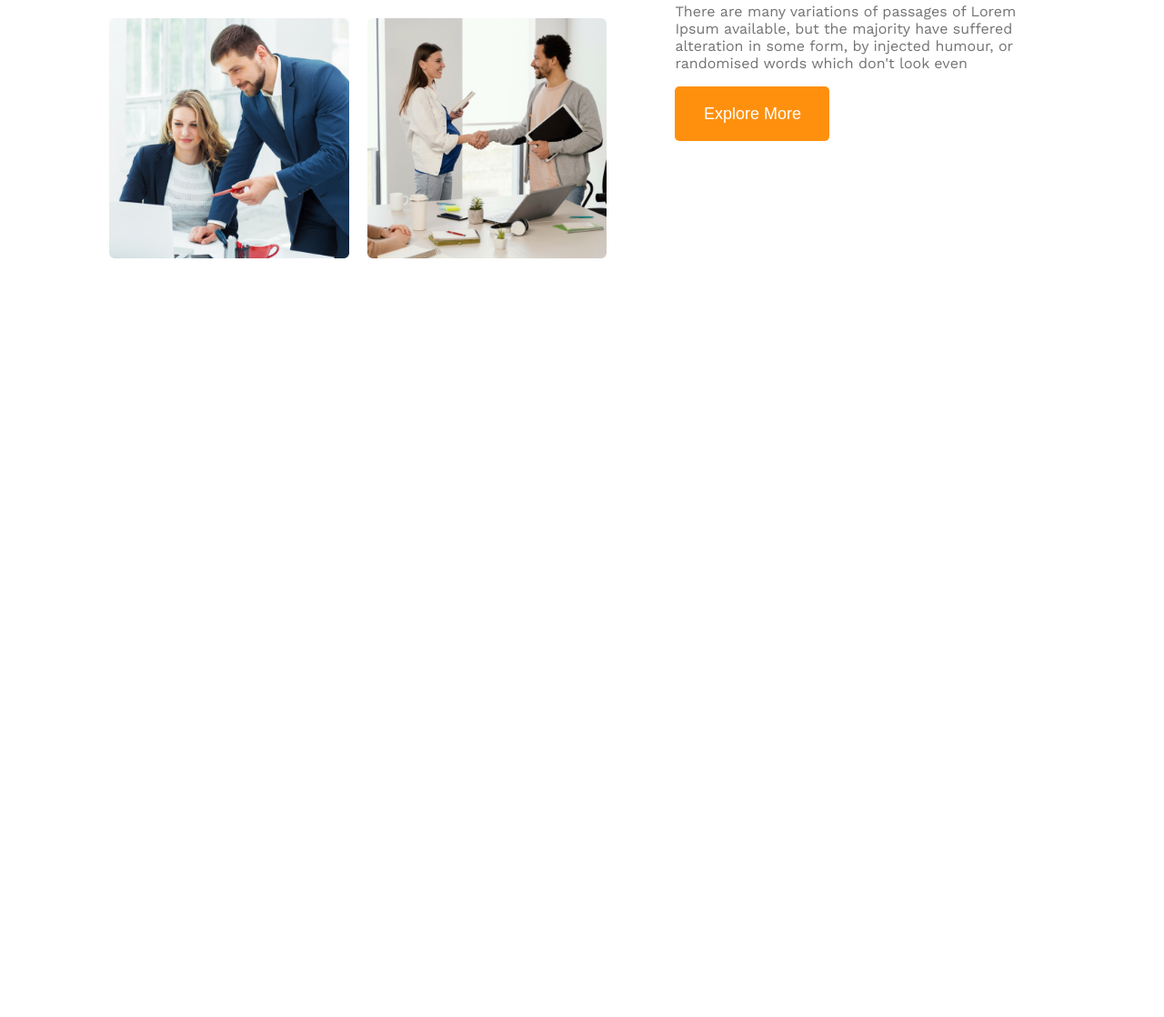
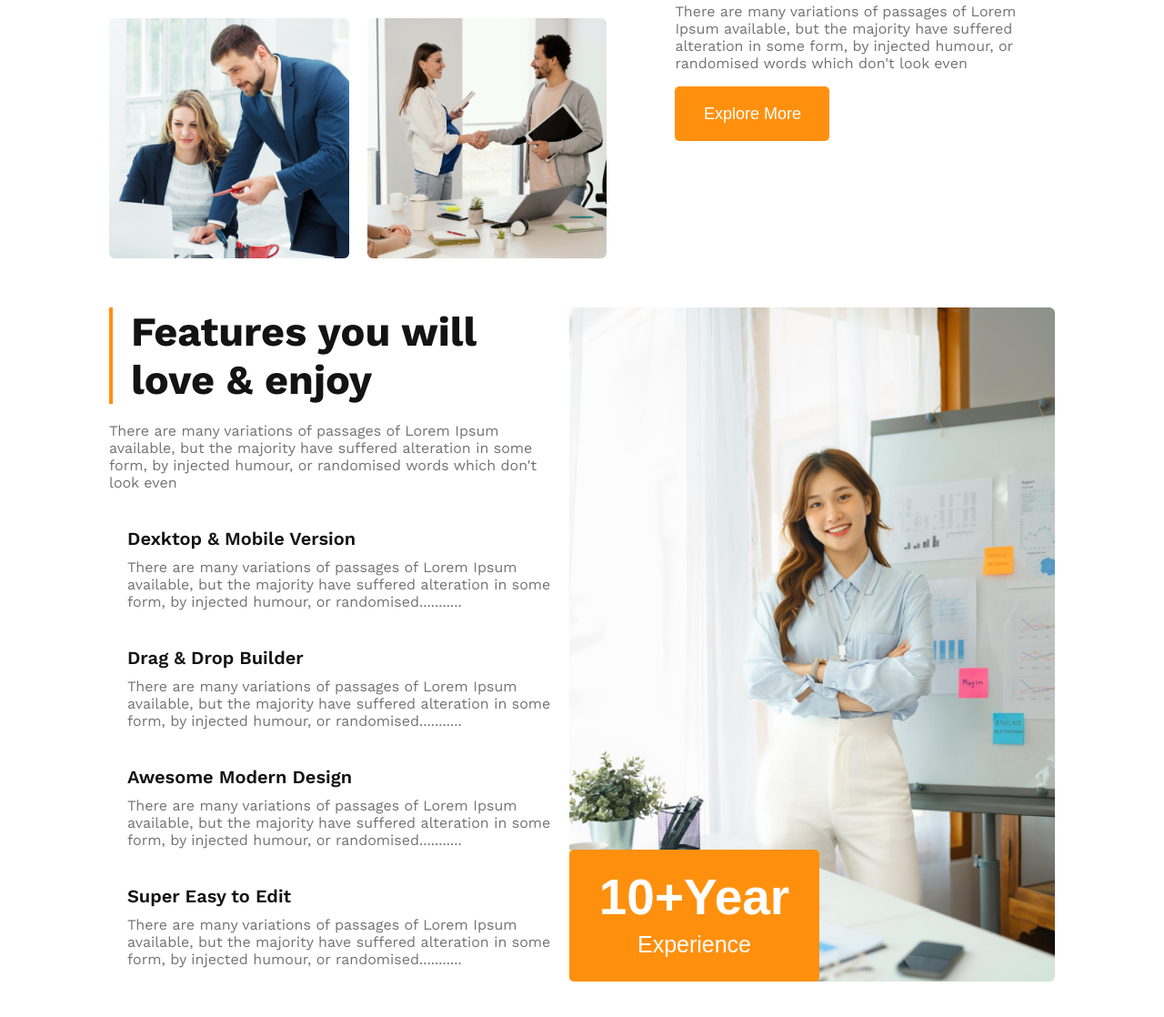
Before and after one commit to aumansur/ph-second-assignment, a plain HTML site: page index.html in a window 1280 px wide. Shown: the part 1246-2364 px from the top of the page at 91% size. Before the commit the page ends 1584 px from the top, so only its background shows below. Drawn offline with nearby package versions, Linux system fonts and the light colour scheme.

Commit message:
experience section done

```diff
--- a/index.html
+++ b/index.html
@@ -60,5 +60,44 @@
     </section>
     <!-- Quick list section end -->
 
+    <!-- expariance section start -->
+    <section class="container">
+        <div class="experienceWrapper">
+            <div class="experienceText">
+                <div class="experienceTitle">
+                    <h2>Features you will love & enjoy</h2>
+                    <p>There are many variations of passages of Lorem Ipsum available, but the majority have suffered alteration in some form, by injected humour, or randomised words which don't look even</p>
+                </div>
+                <div class="experienceInfo">
+                    <h4>Dexktop & Mobile Version</h4>
+                    <p>There are many variations of passages of Lorem Ipsum available, but the majority have suffered alteration in some form, by injected humour, or randomised...........</p>
+                </div>
+
+                <div class="experienceInfo">
+                    <h4>Drag & Drop Builder</h4>
+                    <p>There are many variations of passages of Lorem Ipsum available, but the majority have suffered alteration in some form, by injected humour, or randomised...........</p>
+                </div>
+
+                <div class="experienceInfo">
+                    <h4>Awesome Modern Design</h4>
+                    <p>There are many variations of passages of Lorem Ipsum available, but the majority have suffered alteration in some form, by injected humour, or randomised...........</p>
+                </div>
+
+                <div class="experienceInfo">
+                    <h4>Super Easy to Edit</h4>
+                    <p>There are many variations of passages of Lorem Ipsum available, but the majority have suffered alteration in some form, by injected humour, or randomised...........</p>
+                </div>
+            </div>
+            <div class="experienceImage">
+                <img src="images/architect.png" alt="">
+                <button class="experienceBtn">
+                    <h1>10+Year</h1>
+                    <p>Experience</p>
+                </button>
+            </div>
+        </div>
+    </section>
+    <!-- expariance section end -->
+
 </body>
 </html>
--- a/styles/style.css
+++ b/styles/style.css
@@ -114,3 +114,86 @@ font-size: 16px;
 }
 
 /* quick section end */
+
+/* experience section style start  */
+.experienceWrapper{
+    display: flex;
+}
+.experienceTitle h2{
+    font-weight: 700;
+    font-size: 45px;
+    color: #131313;
+    width: 468px;
+    padding-left: 20px;
+    border-left:4px solid #FF900E;
+    margin-top: 0;
+    margin-bottom: 20px;
+}
+.experienceTitle p{
+    font-weight: 400;
+    font-size: 16px;
+    width: 486px;
+    color: #727272;
+}
+.experienceInfo{
+    padding-left: 20px;
+}
+.experienceInfo h4{
+    font-weight: 600;
+    font-size: 20px;
+    color: #131313;
+    margin-bottom: 0px;
+    margin-top: 40px;
+
+}
+.experienceInfo p{
+    font-weight: 400;
+    font-size: 16px;
+    width: 486px;
+    color: #727272;
+    margin-top: 10px;
+
+}
+.experienceImage{
+
+}
+.experienceImage img{
+    width: 100%;
+}
+.experienceBtn h1{
+    font-weight: 700;
+    font-size: 55px;
+    text-align: center;
+    margin: 0;
+    color: #FFFFFF;
+
+}
+.experienceBtn p{
+    font-weight: 500;
+    font-size: 25px;
+    line-height: 40px;
+    text-align: center;
+    margin: 0;
+    color: #FFFFFF;
+}
+.experienceBtn{
+    position: relative;
+    bottom: 149px;
+    left: 0;
+    z-index: 100;
+    width: 275px;
+    height: 145px;
+     color: #fff;
+     background:  #FF900E 10%;
+     border:none  ;
+     font-size: 18px;
+     padding: 10px;
+     border: radius 5px;
+     -webkit-border-radius:5px;
+     -moz-border-radius:5px;
+     -ms-border-radius:5px;
+     -o-border-radius:5px;
+}
+
+
+/* experience section style end */
```
